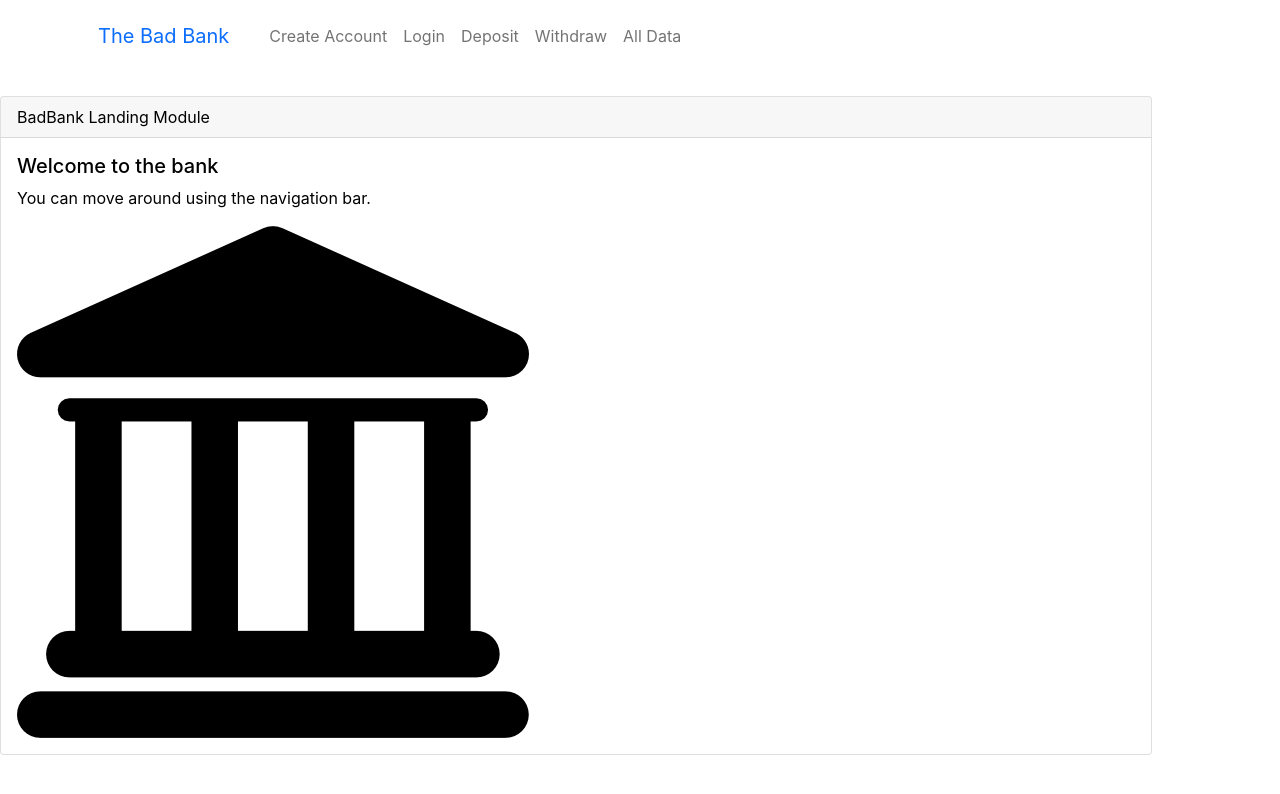
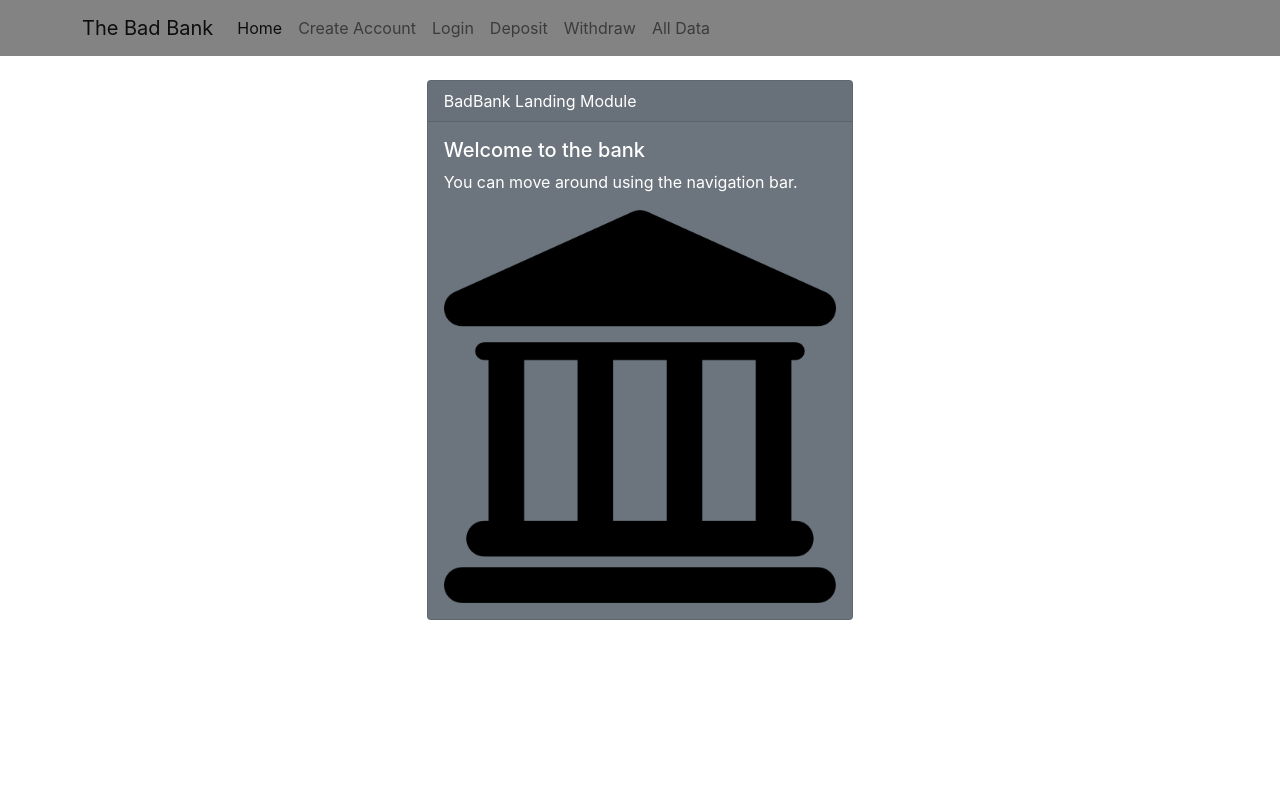
Before and after one commit to rockgard3n/BadBankApp, a React (Create React App) app in the folder badbank/: page /CreateAccount in a window 1280 px wide. Shown: the top 794 px of the page. Built offline with nearby package versions, Linux system fonts and the light colour scheme.

Commit message:
making it look "nice"

```diff
--- a/badbank/src/App.css
+++ b/badbank/src/App.css
@@ -37,6 +37,7 @@
   }
 }
 
+
 .alldata {
   display: grid;
   grid-template-columns: 1fr 1fr 1fr 2fr;
@@ -53,3 +54,22 @@
 .thick {
   font-weight: bold;
 }
+
+.color-nav {
+  background-color: #838383;
+}
+
+.nav-link:hover {
+  color: rgb(209, 207, 207) !important;
+  font-weight: bolder;
+}
+
+.centeredGrid {
+  display: grid;
+  grid-template-columns: 1fr 1fr 1fr;
+}
+
+.alldataMYGEE {
+  display: flex;
+  justify-content: center;
+}
--- a/badbank/src/components/context.js
+++ b/badbank/src/components/context.js
@@ -6,11 +6,21 @@ function Card(props){
     function classes(){
       const bg  = props.bgcolor ? ' bg-' + props.bgcolor : ' ';
       const txt = props.txtcolor ? ' text-' + props.txtcolor: ' text-white';
-      return 'card mb-3 ' + bg + txt;
+      return 'card mb-3 centered' + bg + txt;
     }
 
+    function styles(){
+        var styl = ""
+        if (props.cardstyle === "small"){
+            styl = "30rem";
+        }
+        if (props.cardstyle === "big") {
+            styl = "90vw";
+        }
+        return styl;
+    }
     return (
-      <div className={classes()} style={{maxWidth: "90vw"}}>
+      <div className={classes()} style={{mindWidth: "18rem", maxWidth: styles()}}>
         <div className="card-header">{props.header}</div>
         <div className="card-body">
           {props.title && (<h5 className="card-title">{props.title}</h5>)}
@@ -18,7 +28,7 @@ function Card(props){
           {props.body}
           {props.status && (<div id='createStatus'>{props.status}</div>)}
         </div>
-      </div>
+        </div>
     );
   }
 
--- a/badbank/src/components/navbar.js
+++ b/badbank/src/components/navbar.js
@@ -1,17 +1,19 @@
 import React from 'react';
 import {Navbar, Container, Nav} from 'react-bootstrap';
 import {LinkContainer} from 'react-router-bootstrap';
+import '../App.css'
 
 function NavBar(){
     return(
         <Navbar className="color-nav" expand="lg">
             <Container>
                 <Navbar.Brand>
-                    <LinkContainer to="/"><Nav.Link>The Bad Bank</Nav.Link></LinkContainer>
+                    The Bad Bank
                 </Navbar.Brand>
                 <Navbar.Toggle aria-controls="basic-navbar-nav"/>
                 <Navbar.Collapse id="basic-navbar-nav">
                     <Nav className="me-auto">
+                        <LinkContainer to="/"><Nav.Link>Home</Nav.Link></LinkContainer>
                         <LinkContainer to="createaccount"><Nav.Link>Create Account</Nav.Link></LinkContainer>
                         <LinkContainer to="login"><Nav.Link>Login</Nav.Link></LinkContainer>
                         <LinkContainer to="deposit"><Nav.Link>Deposit</Nav.Link></LinkContainer>
--- a/badbank/src/index.js
+++ b/badbank/src/index.js
@@ -27,6 +27,7 @@ function Spa() {
     ":"+date.getMinutes()+
     ":"+date.getSeconds();
   console.log(eventDate);
+  console.log("you're already inspecting my ~element~!? Buy me dinner first!")
 
   return(
     <HashRouter>
--- a/badbank/src/routes/alldata.js
+++ b/badbank/src/routes/alldata.js
@@ -1,15 +1,16 @@
 import React from 'react';
 import { UserContext } from "../components/context";
 import Card from "../components/context"
-import App from '../App';
 import '../App.css'
 
 function AllData(){
     const ctx = React.useContext(UserContext);
     console.log(ctx);
     return (
+        <div className="alldataMYGEE">
         <Card
-          txtcolor="black"
+          bgcolor="secondary"
+          cardstyle="big"
           header="All Data"
           width="50rem"
           body={
@@ -31,14 +32,14 @@ function AllData(){
                                     <div className="thick">Balance</div>
                                     <div className="thick">Action</div>
                                     <div className="thick">Amount</div>
-                                    <div className="thick">Event Date</div>
+                                    <div className="thick">Timestamp</div>
                                     </div>
                         {user.history.map((iter, index) => {
                             return(
                             <div className="alldata data-item" key={index}>
-                                <div className="padded">{iter.balance}</div>
+                                <div className="padded">${iter.balance}</div>
                                 <div className="padded">{iter.action}</div>
-                                <div className="padded">{iter.amount}</div>
+                                <div className="padded">${iter.amount}</div>
                                 <div className="padded">{iter.eventDate}</div>
                             </div>
                             )
@@ -54,6 +55,7 @@ function AllData(){
                     )}
           </>}
         />
+        </div>
       );
   }
 
--- a/badbank/src/routes/createaccount.js
+++ b/badbank/src/routes/createaccount.js
@@ -1,7 +1,7 @@
 import React from 'react';
 import { UserContext } from '../components/context'
 import Card from '../components/context'
-
+import '../App.css'
 
 function CreateAccount(){
     const [show, setShow]         = React.useState(true);
@@ -58,6 +58,7 @@ function CreateAccount(){
       setEmail('');
       setPassword('');
       setShow(true);
+      setEnable(false);
     }
 
     function makeChange(e, field){
@@ -76,8 +77,11 @@ function CreateAccount(){
     }
 
     return (
+        <div className="centeredGrid">
+        <div></div>
       <Card
-        bgcolor="primary"
+        bgcolor="secondary"
+        cardstyle="small"
         header="Create Account"
         status={status}
         body={show ? (
@@ -97,6 +101,8 @@ function CreateAccount(){
                 </>
               )}
       />
+      <div></div>
+      </div>
     )
   }
 
--- a/badbank/src/routes/deposit.js
+++ b/badbank/src/routes/deposit.js
@@ -1,6 +1,7 @@
 import React from 'react';
 import { UserContext } from "../components/context";
 import Card from "../components/context"
+import '../App.css'
 
 function Deposit(){
     const ctx = React.useContext(UserContext);
@@ -40,7 +41,7 @@ function Deposit(){
             console.log("successful deposit");
             setStatus("You have successfully made a deposit of $" + deposit);
             ctx.users[ctx.currentUserIndex].balance = ctx.users[ctx.currentUserIndex].balance + Number(deposit);
-            ctx.users[ctx.currentUserIndex].history.push({action:"Deposit", amount: deposit, balance: ctx.users[ctx.currentUserIndex].balance, eventDate})
+            ctx.users[ctx.currentUserIndex].history.unshift({action:"Deposit", amount: deposit, balance: ctx.users[ctx.currentUserIndex].balance, eventDate})
             setEnable(false);
             setDeposit(0);
         } else {
@@ -55,8 +56,11 @@ function Deposit(){
     }
 
     return (
+        <div className="centeredGrid">
+        <div></div>
        <Card
-          bgcolor="primary"
+          bgcolor="secondary"
+          cardstyle="small"
           header="Deposit"
           status={status}
           body={show ? (
@@ -73,6 +77,8 @@ function Deposit(){
                   </>
                 )}
         />
+        <div></div>
+        </div>
       )
   }
 
--- a/badbank/src/routes/home.js
+++ b/badbank/src/routes/home.js
@@ -1,15 +1,21 @@
 import Card from '../components/context'
 import bankImage from '../components/bank.png'
+import '../App.css'
 
 function Home(){
     return (
+        <div className="centeredGrid">
+        <div></div>
       <Card
-        txtcolor="black"
+        bgcolor="secondary"
+        cardstyle="small"
         header="BadBank Landing Module"
         title="Welcome to the bank"
         text="You can move around using the navigation bar."
         body={(<img src={bankImage} className="img-fluid" alt="Responsive image"/>)}
       />
+      <div></div>
+      </div>
     );
   }
 
--- a/badbank/src/routes/login.js
+++ b/badbank/src/routes/login.js
@@ -1,7 +1,7 @@
 import React from "react";
 import { UserContext } from '../components/context'
 import Card from '../components/context'
-
+import '../App.css'
 
 function Login(){
     const ctx = React.useContext(UserContext);
@@ -63,8 +63,11 @@ function Login(){
     }
 
     return (
+        <div className="centeredGrid">
+        <div></div>
         <Card
-          bgcolor="primary"
+          bgcolor="secondary"
+          cardstyle="small"
           header="Login"
           status={status}
           body={show ? (
@@ -82,6 +85,8 @@ function Login(){
                   </>
                 )}
         />
+        <div></div>
+        </div>
       )
   }
 
--- a/badbank/src/routes/withdraw.js
+++ b/badbank/src/routes/withdraw.js
@@ -1,6 +1,7 @@
 import React from 'react';
 import { UserContext } from "../components/context";
 import Card from "../components/context"
+import '../App.css'
 
 function Withdraw(){
     const ctx = React.useContext(UserContext);
@@ -38,12 +39,15 @@ function Withdraw(){
         }
         else if (withdrawal.match(numbers) || withdrawal > 0){
             if (withdrawal > ctx.users[ctx.currentUserIndex].balance) {
-                alert("You have just made an overdraft");
+                alert("You are attempting to make an overdraft");
+                setStatus("Your withdrawal cannot exceed your balance")
+                setEnable(false);
+                return;
             }
             console.log("successful withdrawal");
             setStatus("You have successfully made a withdrawal of $" + withdrawal);
             ctx.users[ctx.currentUserIndex].balance = ctx.users[ctx.currentUserIndex].balance - Number(withdrawal);
-            ctx.users[ctx.currentUserIndex].history.push({action:"Withdrawal", amount: withdrawal, balance: ctx.users[ctx.currentUserIndex].balance, eventDate})
+            ctx.users[ctx.currentUserIndex].history.unshift({action:"Withdrawal", amount: withdrawal, balance: ctx.users[ctx.currentUserIndex].balance, eventDate})
             setEnable(false);
             setWithdrawal(0);
         } else {
@@ -58,8 +62,11 @@ function Withdraw(){
     }
 
     return (
+        <div className="centeredGrid">
+        <div></div>
        <Card
-          bgcolor="primary"
+          bgcolor="secondary"
+          cardstyle="small"
           header="Withdraw"
           status={status}
           body={show ? (
@@ -68,7 +75,7 @@ function Withdraw(){
                   <h6>Your current balance is: ${ctx.users[ctx.currentUserIndex].balance}</h6>
                   Withdrawal<br/>
                   <input type="number" className="form-control" id="withdrawal" placeholder="Enter withdrawal amount" value={withdrawal} onChange={e => makeChange(e)}/><br/>
-                  <button type="submit" disabled={!enable} className="btn btn-light" onClick={handleSubmit}>Withdrawal</button>
+                  <button type="submit" disabled={!enable} className="btn btn-light" onClick={handleSubmit}>Withdraw</button>
                   </>
                 ):(
                   <>
@@ -76,6 +83,8 @@ function Withdraw(){
                   </>
                 )}
         />
+        <div></div>
+        </div>
       )
   }
 
```
